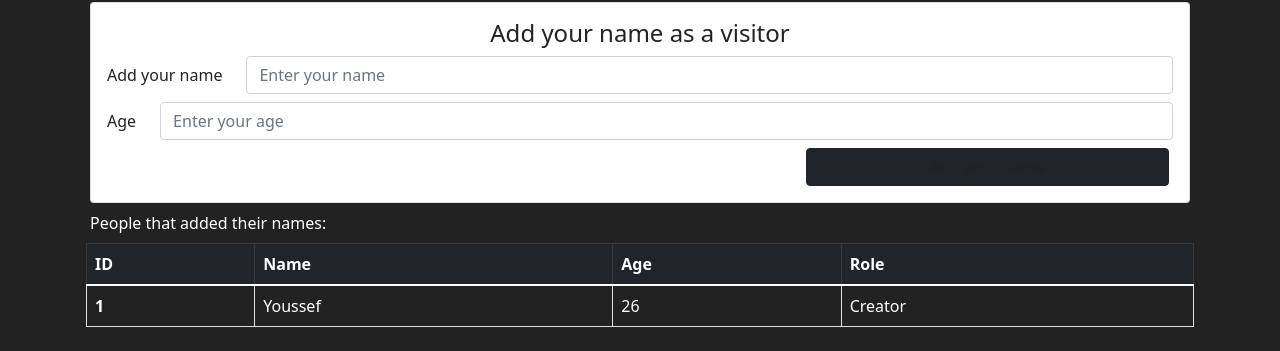
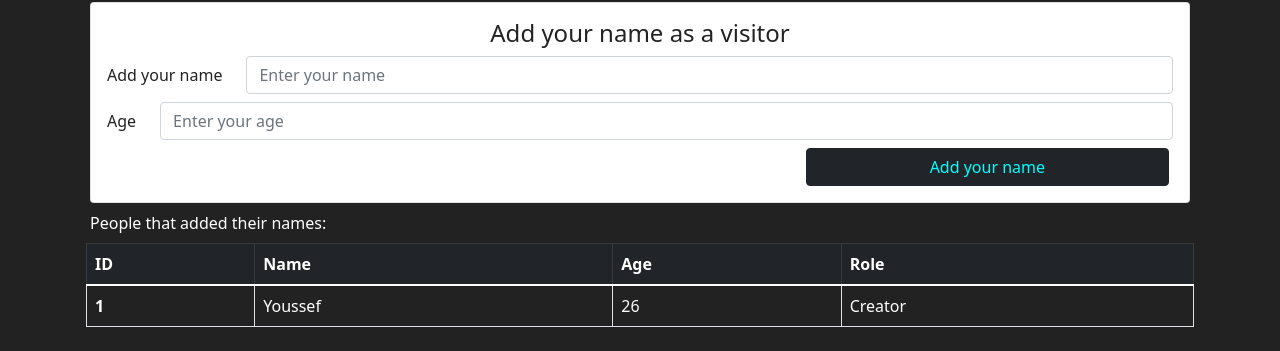
Before and after one commit to you97ssef/Yaravel, a PHP site: page / in a window 1280 px wide. Shown: the part 756-1107 px from the top of the page. Run offline with PHP 8.4, Linux system fonts and the light colour scheme; data comes from the database, SQL or seed files in the repository.

Commit message:
fixed btn style

```diff
--- a/html/css/style.css
+++ b/html/css/style.css
@@ -14,7 +14,8 @@ body {
     color: #990 !important;
 }
 
-a, btn-dark {
+a,
+.btn-dark {
     color: #0ff !important;
 }
 
```
